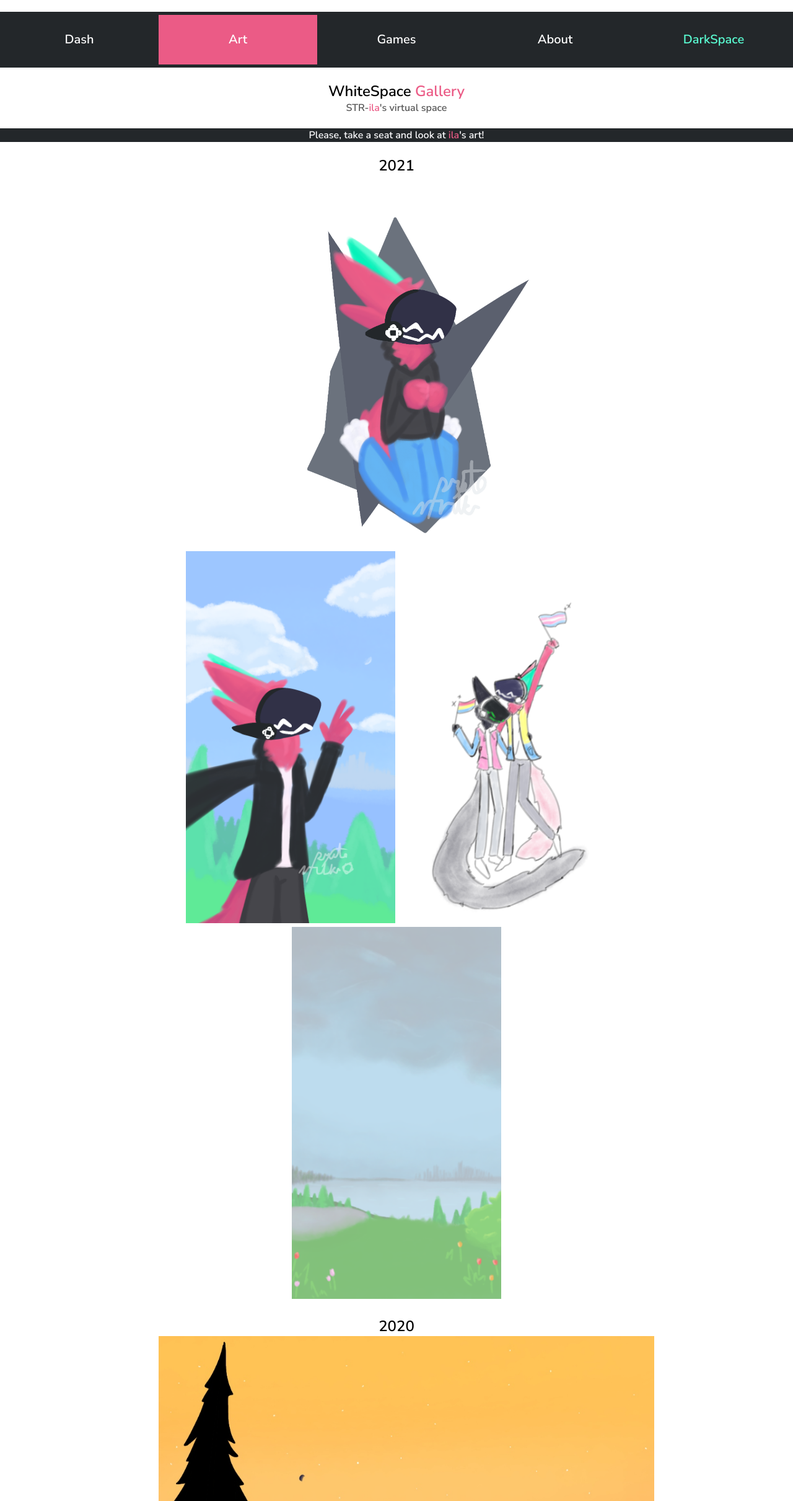
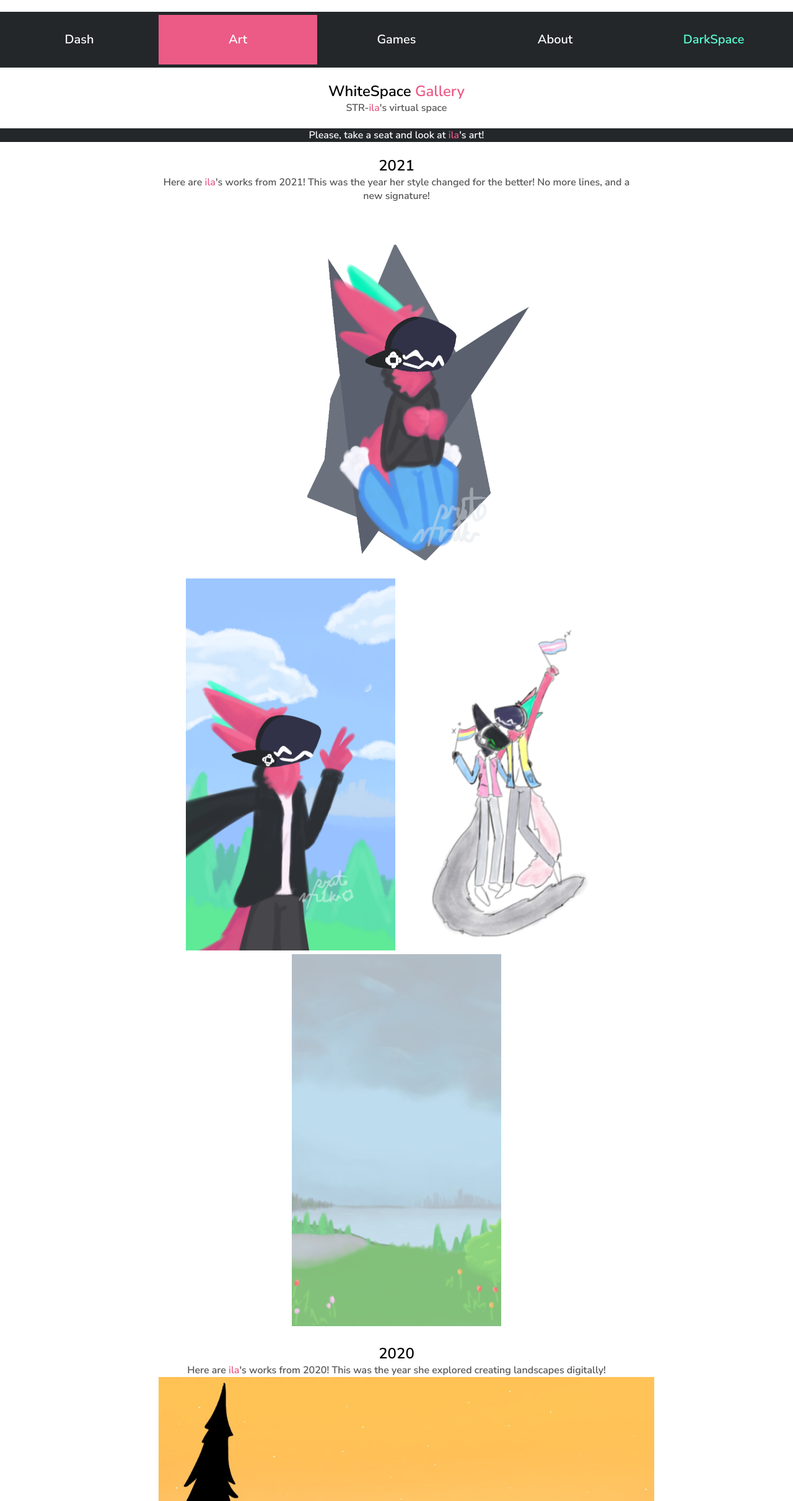
Before and after one commit to SJamiana2025/SJamiana2025.github.io, a plain HTML site: page ilaWSart.html in a window 1280 px wide. Shown: the part 67-2488 px from the top of the page at 62% size. Drawn offline with Linux system fonts and the light colour scheme.

Commit message:
Updated descriptions

```diff
--- a/ilaWSart.html
+++ b/ilaWSart.html
@@ -94,6 +94,8 @@
 			<br>
 			<h2 style="margin: 0px; text-align: center;">2021</h2>
 			<p style="text-align: center;">
+			Here are <b>ila</b>'s works from 2021! This was the year her style changed for the better! No more lines, and a new signature!
+			<br>
 			<img src="images/art/Untitled424_20211102134542.png" alt="2021">
 			<img src="images/art/Untitled423_20211101021806.png" alt="2021">
 			<img src="images/art/Untitled382_20211003011512.png" alt="2021">
@@ -102,6 +104,8 @@
 			<br>
 			<h2 style="margin: 0px; text-align: center;">2020</h2>
 			<p style="text-align: center;">
+			Here are <b>ila</b>'s works from 2020! This was the year she explored creating landscapes digitally!
+			<br>
 			<img src="images/art/Untitled276.jpg" alt="2021">
 			<img src="images/art/Untitled276(1).png" alt="2021">
 			<img src="images/art/Terraria_20200908161507.png" alt="2021">
```
